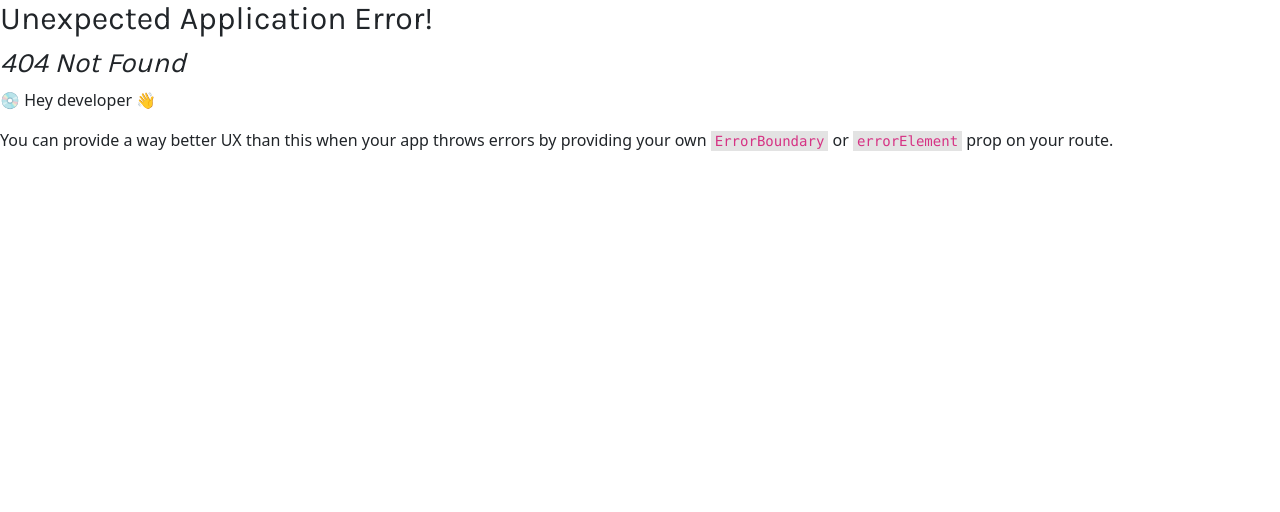
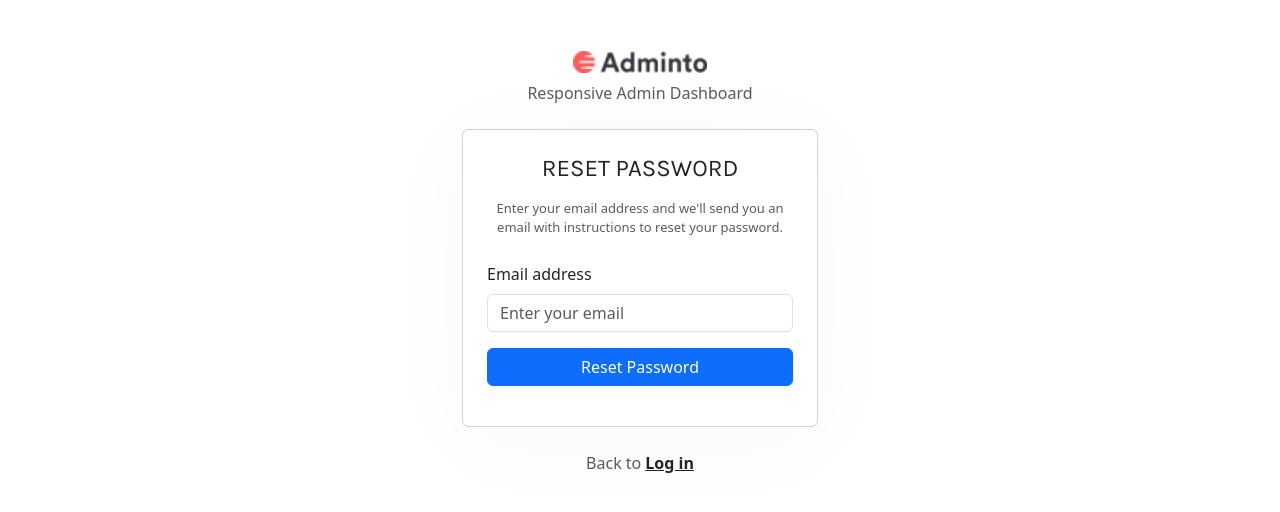
Before and after one commit to khan215701/my-order, a React (Vite) app: page /auth-reset in a window 1280 px wide. Before the commit this address had no page. Shown: the top 512 px of the page. Built offline with nearby package versions, Linux system fonts and the light colour scheme.

Commit message:
password reset ui

```diff
--- /dev/null
+++ b/src/components/auth/AuthHeader.tsx
@@ -0,0 +1,21 @@
+import { Link } from "react-router-dom";
+
+const AuthHeader = () => {
+  return (
+    <>
+      <div className="text-center">
+        <Link to="index.html">
+          <img
+            src="/src/assets/images/logo-dark.png"
+            alt=""
+            height="22"
+            className="mx-auto"
+          />
+        </Link>
+        <p className="text-muted mt-2 mb-4">Responsive Admin Dashboard</p>
+      </div>
+    </>
+  );
+};
+
+export default AuthHeader;
--- a/src/components/auth/AuthLock.tsx
+++ b/src/components/auth/AuthLock.tsx
@@ -3,6 +3,7 @@ import FormControl from "@mui/material/FormControl";
 import { IconButton } from "@mui/material";
 import Fingerprint from "@mui/icons-material/Fingerprint";
 import Password from "../Password";
+import AuthHeader from "./AuthHeader";
 
 const AuthLock = () => {
   return (
@@ -12,19 +13,7 @@ const AuthLock = () => {
           <div className="container">
             <div className="row justify-content-center">
               <div className="col-md-8 col-lg-6 col-xl-4">
-                <div className="text-center">
-                  <Link to="/">
-                    <img
-                      src="/src/assets/images/logo-dark.png"
-                      alt=""
-                      height="22"
-                      className="mx-auto"
-                    />
-                  </Link>
-                  <p className="text-muted mt-2 mb-4">
-                    Responsive Admin Dashboard
-                  </p>
-                </div>
+                <AuthHeader />
                 <div className="card">
                   <div className="card-body p-4">
                     <div className="text-center mb-4">
--- /dev/null
+++ b/src/components/auth/AuthResetPassword.tsx
@@ -0,0 +1,65 @@
+import { Link } from "react-router-dom";
+import AuthHeader from "./AuthHeader";
+
+const AuthResetPassword = () => {
+  return (
+    <>
+      <div className="loading authentication-bg authentication-bg-pattern">
+        <div className="account-pages mt-5 mb-5">
+          <div className="container">
+            <div className="row justify-content-center">
+              <div className="col-md-8 col-lg-6 col-xl-4">
+                <AuthHeader />
+                <div className="card">
+                  <div className="card-body p-4">
+                    <div className="text-center mb-4">
+                      <h4 className="text-uppercase mt-0 mb-3">
+                        Reset Password
+                      </h4>
+                      <p className="text-muted mb-0 font-13">
+                        Enter your email address and we'll send you an email
+                        with instructions to reset your password.
+                      </p>
+                    </div>
+
+                    <form>
+                      <div className="mb-3">
+                        <label htmlFor="emailaddress" className="form-label">
+                          Email address
+                        </label>
+                        <input
+                          className="form-control"
+                          type="email"
+                          id="emailaddress"
+                          placeholder="Enter your email"
+                        />
+                      </div>
+
+                      <div className="mb-3 text-center d-grid">
+                        <button className="btn btn-primary" type="submit">
+                          Reset Password
+                        </button>
+                      </div>
+                    </form>
+                  </div>
+                </div>
+                <div className="row mt-3">
+                  <div className="col-12 text-center">
+                    <p className="text-muted">
+                      Back to
+                      <Link to="/auth-login" className="text-dark ms-1">
+                        <b>Log in</b>
+                      </Link>
+                    </p>
+                  </div>
+                </div>
+              </div>
+            </div>
+          </div>
+        </div>
+      </div>
+    </>
+  );
+};
+
+export default AuthResetPassword;
--- a/src/components/router.tsx
+++ b/src/components/router.tsx
@@ -4,6 +4,7 @@ import AuthRegister from "./auth/AuthRegister";
 import AuthLogin from "./auth/AuthLogin";
 import AuthLogout from "./auth/AuthLogout";
 import AuthLock from "./auth/AuthLock";
+import AuthResetPassword from "./auth/AuthResetPassword";
 
 const router = createBrowserRouter([
   /* home page */
@@ -14,6 +15,7 @@ const router = createBrowserRouter([
   { path: "/auth-login", element: <AuthLogin /> },
   { path: "/auth-logout", element: <AuthLogout /> },
   { path: "/auth-lock", element: <AuthLock /> },
+  { path: "/auth-reset", element: <AuthResetPassword /> },
 ]);
 
 export default router;
```
